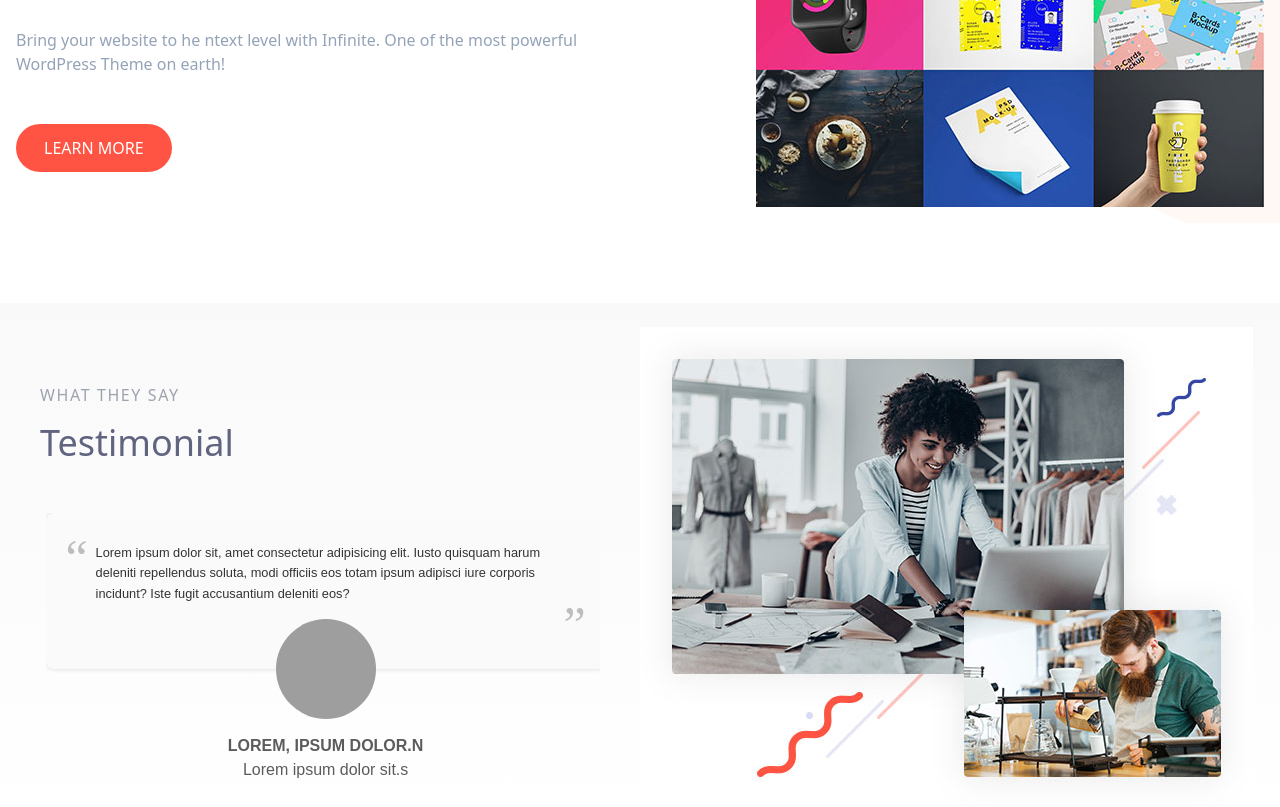
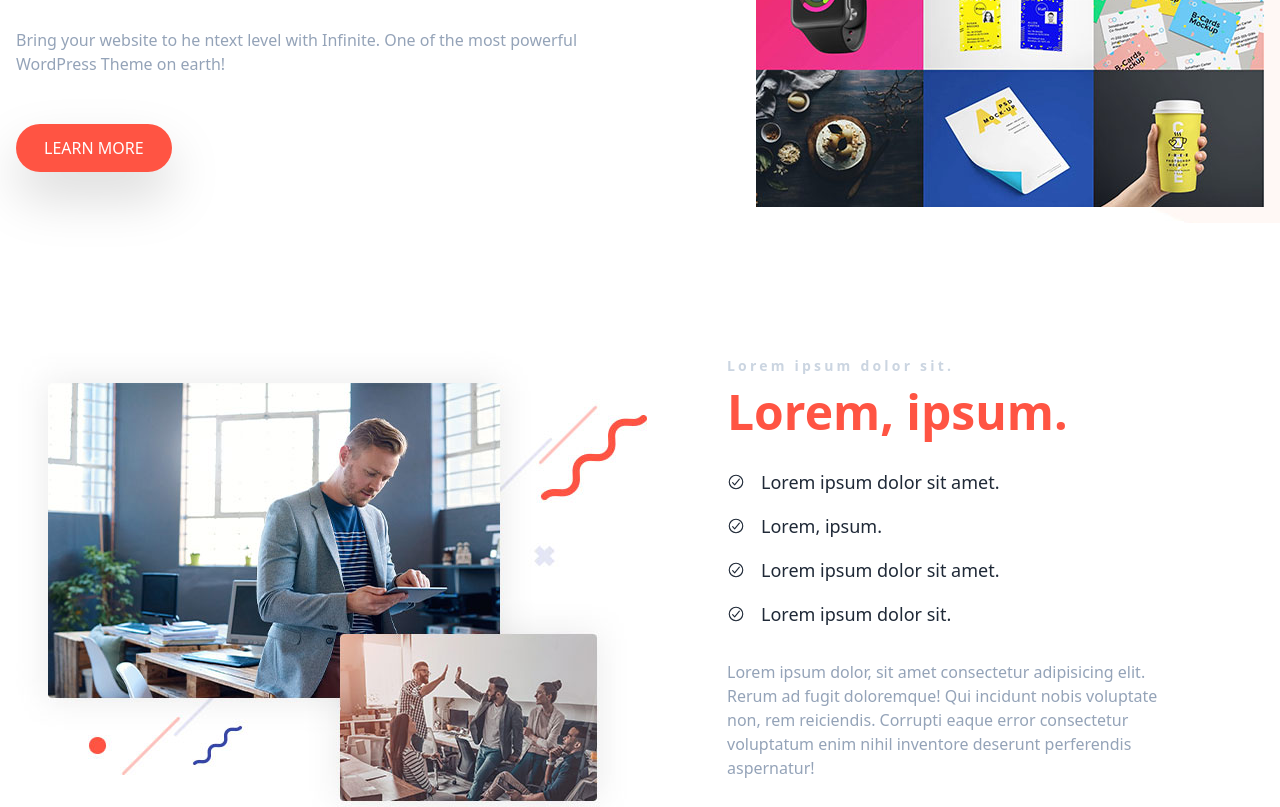
Before and after one commit to shaikat17/pinak, a React (Vite) app: page / in a window 1280 px wide. Shown: the part 2000-2807 px from the top of the page. Built offline with nearby package versions, Linux system fonts and the light colour scheme; grey boxes are pictures that could not be loaded.

Commit message:
added Power Elite Author section

```diff
--- a/src/components/HomeSections/TeamEmailSection.jsx
+++ b/src/components/HomeSections/TeamEmailSection.jsx
@@ -1,6 +1,6 @@
 import bgImage from "../../assets/shapes/asset 45.jpeg"
 import SubscriptionSection from "../SubscriptionSection";
-import TeamMemberSlider from "../TeamMemberSlider";
+// import TeamMemberSlider from "../TeamMemberSlider";
 
 const TeamEmailSection = () => {
     console.log(bgImage)
@@ -12,7 +12,7 @@ const TeamEmailSection = () => {
         </p>
         <h2 className="text-3xl font-extrabold text-gray-900 tracking-wide">Meet The Team</h2>
             </div>
-            <TeamMemberSlider />
+            {/* <TeamMemberSlider /> */}
             <SubscriptionSection />
         </div>
     );
--- a/src/components/IncredibleLayout/IncredibleLayout.jsx
+++ b/src/components/IncredibleLayout/IncredibleLayout.jsx
@@ -28,7 +28,7 @@ const IncredibleLayout = () => {
                     <li className='flex items-center gap-4 mt-4 text-lg'><IoCheckmarkCircleOutline/> Many pre-built templates</li>
                 </ul>
                 <p className="pt-8 pb-12 text-slate-400">Bring your website to he ntext level with Infinite. One of the most powerful WordPress Theme on earth!</p>
-                <button className="bg-[#ff5443] text-white px-7 py-3 rounded-full uppercase">learn more</button>
+                <button className="bg-[#ff5443] text-white px-7 py-3 rounded-full uppercase drop-shadow-2xl">learn more</button>
                 </div>
             </div>
             </div>
--- /dev/null
+++ b/src/components/PowerEliteAuthor.jsx
@@ -0,0 +1,28 @@
+import { IoCheckmarkCircleOutline } from 'react-icons/io5';
+import powerEliteAuthor from '../assets/images/pea.jpg'
+
+const PowerEliteAuthor = () => {
+    return (
+        <div>
+            {/* Incredible Layouts */}
+            <div className="hero mt-28">
+            <div className="hero-content flex-col lg:flex-row gap-20">
+                <img src={powerEliteAuthor} className="" />
+                <div className='mr-20'>
+                <h4 style={{letterSpacing: '0.2rem'}} className='text-sm font-bold text-slate-300'>Lorem ipsum dolor sit.</h4>
+                <h1 className="text-5xl font-bold mt-3 text-[#ff5443]">Lorem, ipsum.</h1>
+                <ul>
+                    <li className='flex items-center gap-4 mt-8 text-lg'><IoCheckmarkCircleOutline/> Lorem ipsum dolor sit amet.</li>
+                    <li className='flex items-center gap-4 mt-4 text-lg'><IoCheckmarkCircleOutline/> Lorem, ipsum.</li>
+                    <li className='flex items-center gap-4 mt-4 text-lg'><IoCheckmarkCircleOutline/> Lorem ipsum dolor sit amet.</li>
+                    <li className='flex items-center gap-4 mt-4 text-lg'><IoCheckmarkCircleOutline/> Lorem ipsum dolor sit.</li>
+                </ul>
+                <p className="pt-8 pb-12 text-slate-400">Lorem ipsum dolor, sit amet consectetur adipisicing elit. Rerum ad fugit doloremque! Qui incidunt nobis voluptate non, rem reiciendis. Corrupti eaque error consectetur voluptatum enim nihil inventore deserunt perferendis aspernatur!</p>
+                </div>
+            </div>
+            </div>
+        </div>
+    );
+};
+
+export default PowerEliteAuthor;
--- a/src/pages/Home.jsx
+++ b/src/pages/Home.jsx
@@ -1,15 +1,17 @@
 import Banner from "../components/Banner";
 import NewsAndClients from "../components/HomeSections/NewsAndClients";
 import TeamEmailSection from "../components/HomeSections/TeamEmailSection";
-import TestimonialSection from "../components/HomeSections/TestimonialSection";
+// import TestimonialSection from "../components/HomeSections/TestimonialSection";
 import IncredibleLayout from "../components/IncredibleLayout/IncredibleLayout";
+import PowerEliteAuthor from "../components/PowerEliteAuthor";
 
 const Home = () => {
   return (
     <>
       <Banner />
       <IncredibleLayout />
-      <TestimonialSection />
+      <PowerEliteAuthor/>
+      {/* <TestimonialSection /> */}
       <NewsAndClients />
       <TeamEmailSection />
     </>
```
Also changed, not shown: src/assets/images/pea.jpg (added).
